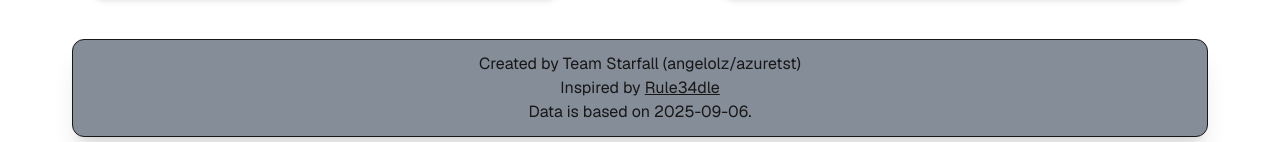
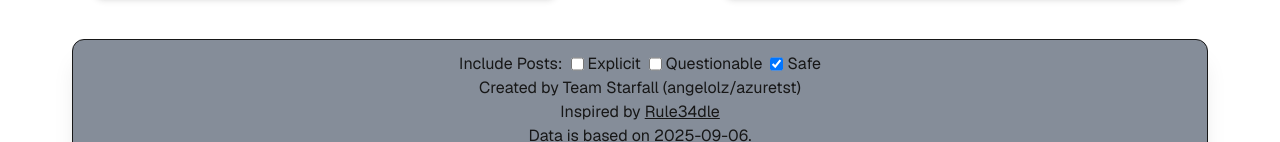
Before and after one commit to teamstarfall/e621dle, a Next.js app: page / in a window 1280 px wide. Shown: the part 801-943 px from the top of the page. Built offline with nearby package versions, Linux system fonts and the light colour scheme.

Commit message:
added ratings filter

```diff
--- a/src/app/api/posts/route.ts
+++ b/src/app/api/posts/route.ts
@@ -1,12 +1,27 @@
-import { NextResponse } from "next/server";
+import { NextRequest, NextResponse } from "next/server";
 import path from "path";
 import { promises as fs } from "fs";
+import { Tag, TagResponse } from "@/app/interfaces";
 
-export async function GET() {
+export async function GET(req: NextRequest) {
     const jsonDirectory = path.join(process.cwd(), "resources");
     try {
         const fileContents = await fs.readFile(path.join(jsonDirectory, "tags.json"), "utf8");
-        const data = JSON.parse(fileContents);
+        const data: TagResponse = JSON.parse(fileContents);
+
+        const searchParams = req.nextUrl.searchParams;
+        const ratings = searchParams.get("ratings")?.split(",") || [];
+
+        if (ratings.length > 0) {
+            const filteredTags: Tag[] = [];
+            for (const tag of data.tags) {
+                if (ratings.includes(tag.rating)) {
+                    filteredTags.push(tag);
+                }
+            }
+            data.tags = filteredTags;
+        }
+
         return NextResponse.json(data);
     } catch (error) {
         console.error("Error reading or parsing tags.json:", error);
--- a/src/app/components/ImageCard.tsx
+++ b/src/app/components/ImageCard.tsx
@@ -2,12 +2,14 @@
 
 import { memo, useEffect, useMemo, useState } from "react";
 import Image from "next/image";
-import { Tag } from "../interfaces";
+import { Ratings, Tag } from "../interfaces";
 
-const ImageCard = memo(function ImageCard({ tag }: { tag: Tag }) {
+const ImageCard = memo(function ImageCard({ tag, selectedRatings }: { tag: Tag, selectedRatings: Ratings }) {
     const sources = useMemo(() => {
         const potential = [];
-        const ratings: (keyof Tag["images"])[] = ["safe", "questionable"];
+        const ratings: (keyof Ratings)[] = Object.keys(selectedRatings).filter(
+            (key) => selectedRatings[key as keyof Ratings]
+          ) as (keyof Ratings)[];
 
         for (const rating of ratings) {
             const url = tag.images[rating]?.url;
@@ -23,7 +25,7 @@ const ImageCard = memo(function ImageCard({ tag }: { tag: Tag }) {
 
     useEffect(() => {
         setSourceIndex(0);
-    }, [tag]);
+    }, [tag, selectedRatings]);
 
     const handleError = () => {
         if (sourceIndex + 1 < sources.length) {
--- a/src/app/components/TagDisplay.tsx
+++ b/src/app/components/TagDisplay.tsx
@@ -1,14 +1,5 @@
-import { Tag } from "../interfaces";
+import { Tag, TagDisplayProps } from "../interfaces";
 import ImageCard from "./ImageCard";
-
-interface TagDisplayProps {
-    tag: Tag | null;
-    isRevealed: boolean;
-    handleChoice: (choice: "higher" | "lower") => void;
-    choice: "higher" | "lower";
-    getCategoryName: (category: number) => string;
-    animatedCount?: number;
-}
 
 function AnimatedNumber({ isRevealed, animatedCount, tagCount }: { isRevealed: boolean; animatedCount?: number; tagCount: number }) {
     const displayCount = () => {
@@ -29,6 +20,7 @@ export default function TagDisplay({
     choice,
     getCategoryName,
     animatedCount,
+    ratings: selectedRatings
 }: TagDisplayProps) {
     if (!tag) {
         return null;
@@ -48,7 +40,9 @@ export default function TagDisplay({
 
             <div className="flex flex-col mb-[0px]">
                 <span className="relative h-[300px] my-[12px] rounded-md overflow-hidden">
-                    <ImageCard tag={tag} />
+                    <ImageCard
+                        tag={tag}
+                        selectedRatings={selectedRatings}                    />
                 </span>
                 {choice === 'lower' ? (
                     <span className="text-[42px] font-bold leading-none">{tag.count.toLocaleString()}</span>
--- a/src/app/interfaces.ts
+++ b/src/app/interfaces.ts
@@ -2,6 +2,7 @@ export interface Tag {
     name: string;
     category: number;
     count: number;
+    rating: string;
     aliases: string[];
     images: ImagePreviews;
 }
@@ -21,3 +22,19 @@ export interface TopRating {
     url: string;
     score: number;
 }
+
+export interface Ratings {
+    explicit: boolean;
+    questionable: boolean;
+    safe: boolean;
+}
+
+export interface TagDisplayProps {
+    tag: Tag | null;
+    isRevealed: boolean;
+    handleChoice: (choice: "higher" | "lower") => void;
+    choice: "higher" | "lower";
+    getCategoryName: (category: number) => string;
+    animatedCount?: number;
+    ratings: object
+}
--- a/src/app/page.tsx
+++ b/src/app/page.tsx
@@ -1,6 +1,6 @@
 "use client";
 import { useState, useEffect } from "react";
-import { Tag, TagResponse } from "./interfaces";
+import { Ratings, Tag, TagResponse } from "./interfaces";
 import TagDisplay from "./components/TagDisplay";
 import { INCREMENT_ANIM_MS, SHOW_ANSWER_TIME_MS } from "./constants";
 
@@ -20,6 +20,25 @@ export default function Home() {
     const [currentStreak, setCurrentStreak] = useState(0);
     const [bestStreak, setBestStreak] = useState(0);
     const [animatedCount, setAnimatedCount] = useState(0);
+
+    const defaultRatings: Ratings = {
+        explicit: false,
+        questionable: false,
+        safe: true
+    };
+    const [selectedRatings, setSelectedRatings] = useState<Ratings>(() => {
+        const stored = localStorage.getItem("selectedRatings");
+        return stored ? (JSON.parse(stored) as Ratings) : defaultRatings;
+    })
+
+    // Whenever ratings change, save to localStorage fix later
+    useEffect(() => {
+        localStorage.setItem("selectedRatings", JSON.stringify(selectedRatings));
+    }, [selectedRatings]);
+
+    function usePersistentSettings() {
+        return [selectedRatings, setSelectedRatings] as const;
+    }
 
     useEffect(() => {
         fetch("/api/posts")
@@ -107,6 +126,13 @@ export default function Home() {
         setIsRevealed(true);
     };
 
+    const handleRatingChange = (rating: keyof typeof selectedRatings) => {
+        setSelectedRatings(prev => ({
+            ...prev,
+            [rating]: !prev[rating],
+        }))
+    }
+
     const getCategoryName = (category: number) => {
         switch (category) {
             case 0:
@@ -160,6 +186,7 @@ export default function Home() {
                                 handleChoice={handleChoice}
                                 choice="lower"
                                 getCategoryName={getCategoryName}
+                                ratings={selectedRatings}
                             />
                             <div className="text-3xl font-bold my-auto px-[30px]">or</div>
                             <TagDisplay
@@ -169,12 +196,40 @@ export default function Home() {
                                 choice="higher"
                                 getCategoryName={getCategoryName}
                                 animatedCount={animatedCount}
+                                ratings={selectedRatings}
                             />
                         </>
                     )}
                 </div>
             </main>
             <footer className="row-start-3 flex flex-col flex-wrap items-center justify-center bg-[#4a5568ab] bottom-[24px] border-1 rounded-xl shadow-xl w-full py-[12px]">
+                <span className="flex gap-2">
+                    <a>Include Posts: </a>
+                    <label className="flex gap-1">
+                        <input
+                            type="checkbox"
+                            checked={selectedRatings.explicit}
+                            onChange={() => handleRatingChange("explicit")}
+                        />
+                        Explicit
+                    </label>
+                    <label className="flex gap-1">
+                        <input
+                            type="checkbox"
+                            checked={selectedRatings.questionable}
+                            onChange={() => handleRatingChange("questionable")}
+                        />
+                        Questionable
+                    </label>
+                    <label className="flex gap-1">
+                        <input
+                            type="checkbox"
+                            checked={selectedRatings.safe}
+                            onChange={() => handleRatingChange("safe")}
+                        />
+                        Safe
+                    </label>
+                </span>
                 <span>Created by Team Starfall (angelolz/azuretst)</span>
                 <span>
                     Inspired by{" "}
```
